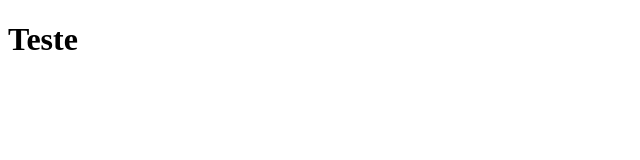
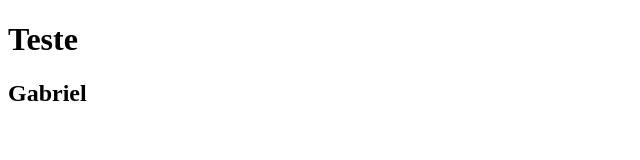
Before and after one commit to gabrielroger2020/teste, a plain HTML site: page index.html in a window 1280 px wide. Shown: the whole page, without its empty margins (0-640 px from the left). Drawn offline with Linux system fonts and the light colour scheme.

Commit message:
criei mais um titulo

```diff
--- a/index.html
+++ b/index.html
@@ -8,5 +8,6 @@
 </head>
 <body>
     <h1>Teste</h1>
+    <h2>Gabriel</h2>
 </body>
 </html>
```
